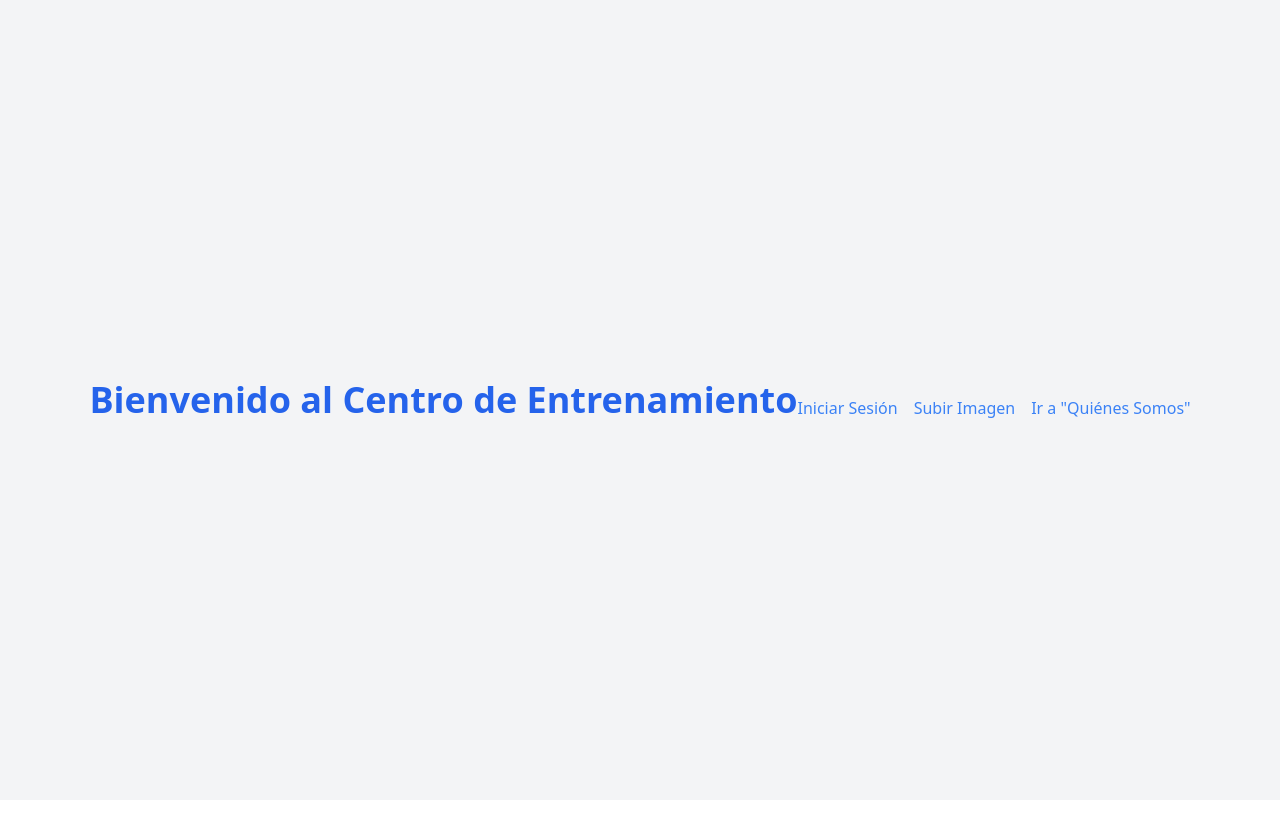
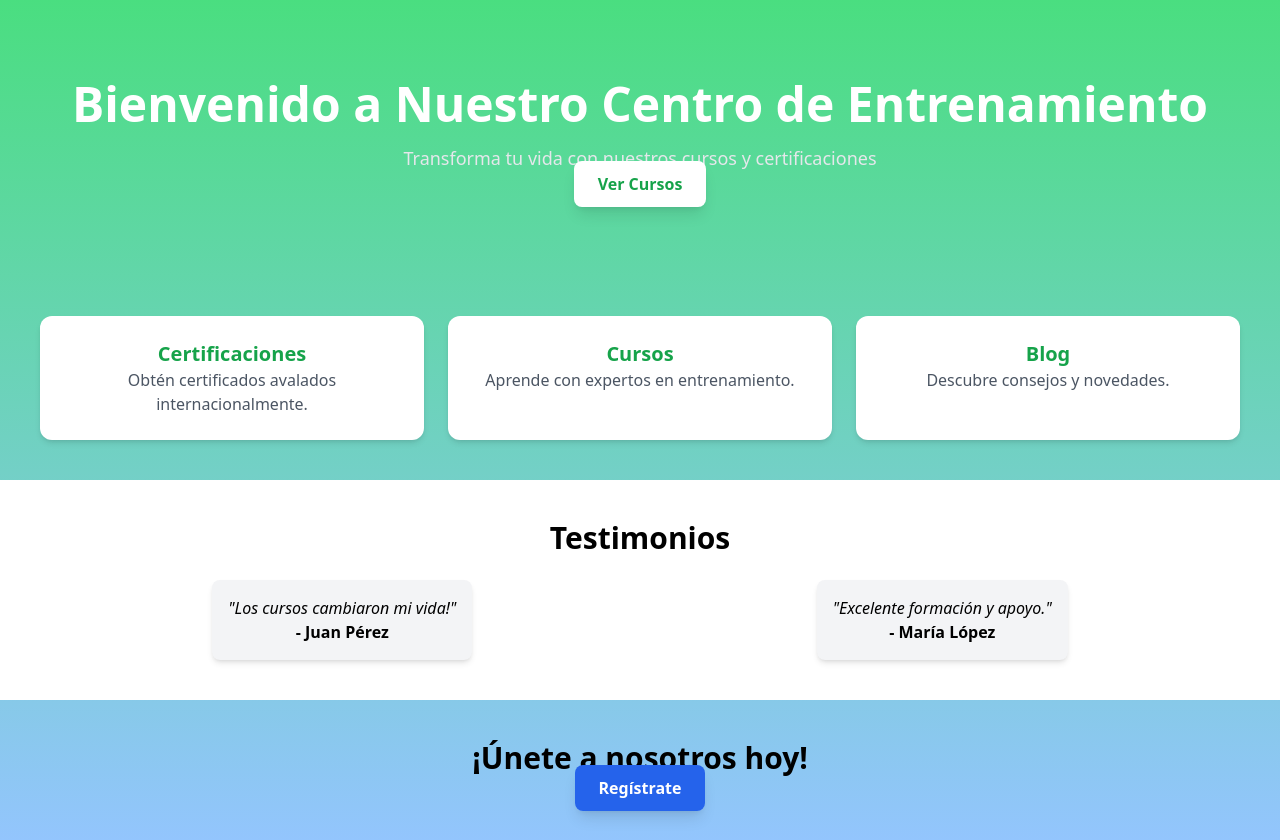
Before and after one commit to errorI404I/Prueba, a Next.js app: page / in a window 1280 px wide. Before the commit the page ends 800 px from the top, so only its background shows below. Built offline with nearby package versions, Linux system fonts and the light colour scheme.

Commit message:
Corrección de errores en build 3

```diff
--- a/app/page.js
+++ b/app/page.js
@@ -1,19 +1,58 @@
-import React from 'react';
-import Link from 'next/link'; // Cambia a la importación de Next.js
+"use client";
 
-const Home = () => {
-    return (
-        <div className="flex items-center justify-center h-screen bg-gray-100">
-            <h1 className="text-4xl font-bold text-blue-600">
-                Bienvenido al Centro de Entrenamiento
-            </h1>
-            <div className="mt-4">
-                <Link href="/login" className="text-blue-500 hover:underline">Iniciar Sesión</Link>
-                <Link href="/image-upload" className="ml-4 text-blue-500 hover:underline">Subir Imagen</Link>
-                <Link href="/about" className="ml-4 text-blue-500 hover:underline">Ir a "Quiénes Somos"</Link>
-            </div>
+import Image from 'next/image';
+import Link from 'next/link';
+
+export default function Home() {
+  return (
+    <div className="bg-gradient-to-b from-green-400 to-blue-300 min-h-screen">
+      {/* Hero Section */}
+      <section className="text-center py-20">
+        <h1 className="text-5xl font-bold text-white">Bienvenido a Nuestro Centro de Entrenamiento</h1>
+        <p className="text-lg text-gray-200 mt-4">Transforma tu vida con nuestros cursos y certificaciones</p>
+        <Link href="/cursos" className="mt-6 px-6 py-3 bg-white text-green-600 font-bold rounded-lg shadow-lg hover:bg-gray-200">
+          Ver Cursos
+        </Link>
+      </section>
+
+      {/* Sección de Servicios */}
+      <section className="grid grid-cols-1 md:grid-cols-3 gap-6 p-10">
+        <div className="bg-white p-6 rounded-xl shadow-md text-center">
+          <h3 className="text-xl font-bold text-green-600">Certificaciones</h3>
+          <p className="text-gray-600">Obtén certificados avalados internacionalmente.</p>
         </div>
-    );
-};
+        <div className="bg-white p-6 rounded-xl shadow-md text-center">
+          <h3 className="text-xl font-bold text-green-600">Cursos</h3>
+          <p className="text-gray-600">Aprende con expertos en entrenamiento.</p>
+        </div>
+        <div className="bg-white p-6 rounded-xl shadow-md text-center">
+          <h3 className="text-xl font-bold text-green-600">Blog</h3>
+          <p className="text-gray-600">Descubre consejos y novedades.</p>
+        </div>
+      </section>
 
-export default Home;
+      {/* Sección de Testimonios */}
+      <section className="p-10 bg-white">
+        <h2 className="text-3xl font-bold text-center mb-6">Testimonios</h2>
+        <div className="flex flex-col md:flex-row justify-around">
+          <div className="bg-gray-100 p-4 rounded-lg shadow-md text-center">
+            <p className="italic">"Los cursos cambiaron mi vida!"</p>
+            <p className="font-bold">- Juan Pérez</p>
+          </div>
+          <div className="bg-gray-100 p-4 rounded-lg shadow-md text-center mt-4 md:mt-0">
+            <p className="italic">"Excelente formación y apoyo."</p>
+            <p className="font-bold">- María López</p>
+          </div>
+        </div>
+      </section>
+
+      {/* Call to Action */}
+      <section className="text-center py-10">
+        <h2 className="text-3xl font-bold">¡Únete a nosotros hoy!</h2>
+        <Link href="/register" className="mt-4 px-6 py-3 bg-blue-600 text-white font-bold rounded-lg shadow-lg hover:bg-blue-500">
+          Regístrate
+        </Link>
+      </section>
+    </div>
+  );
+}
```
Also changed, not shown: 1 other file (tests, documents, lock files or other folders).
